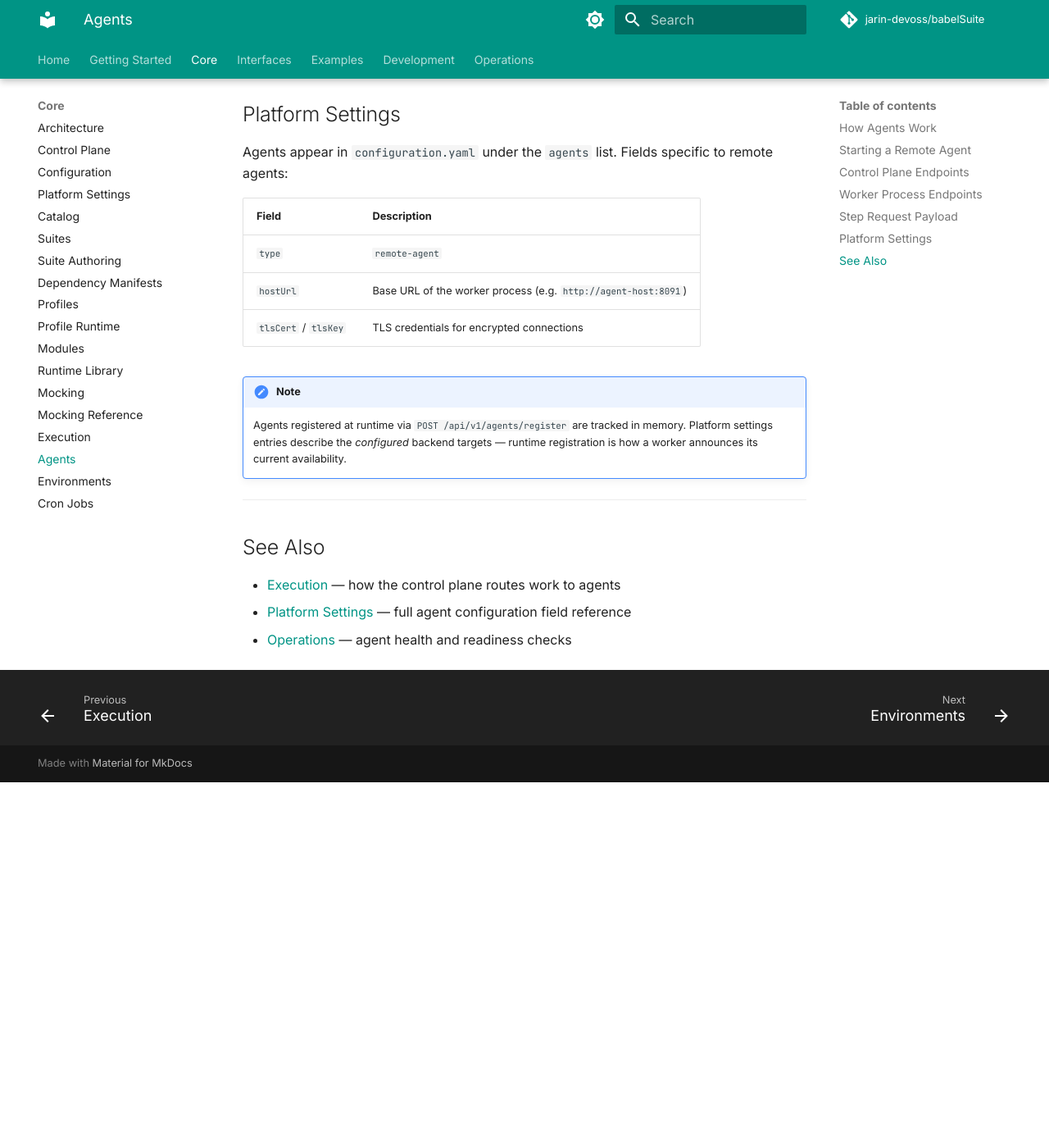
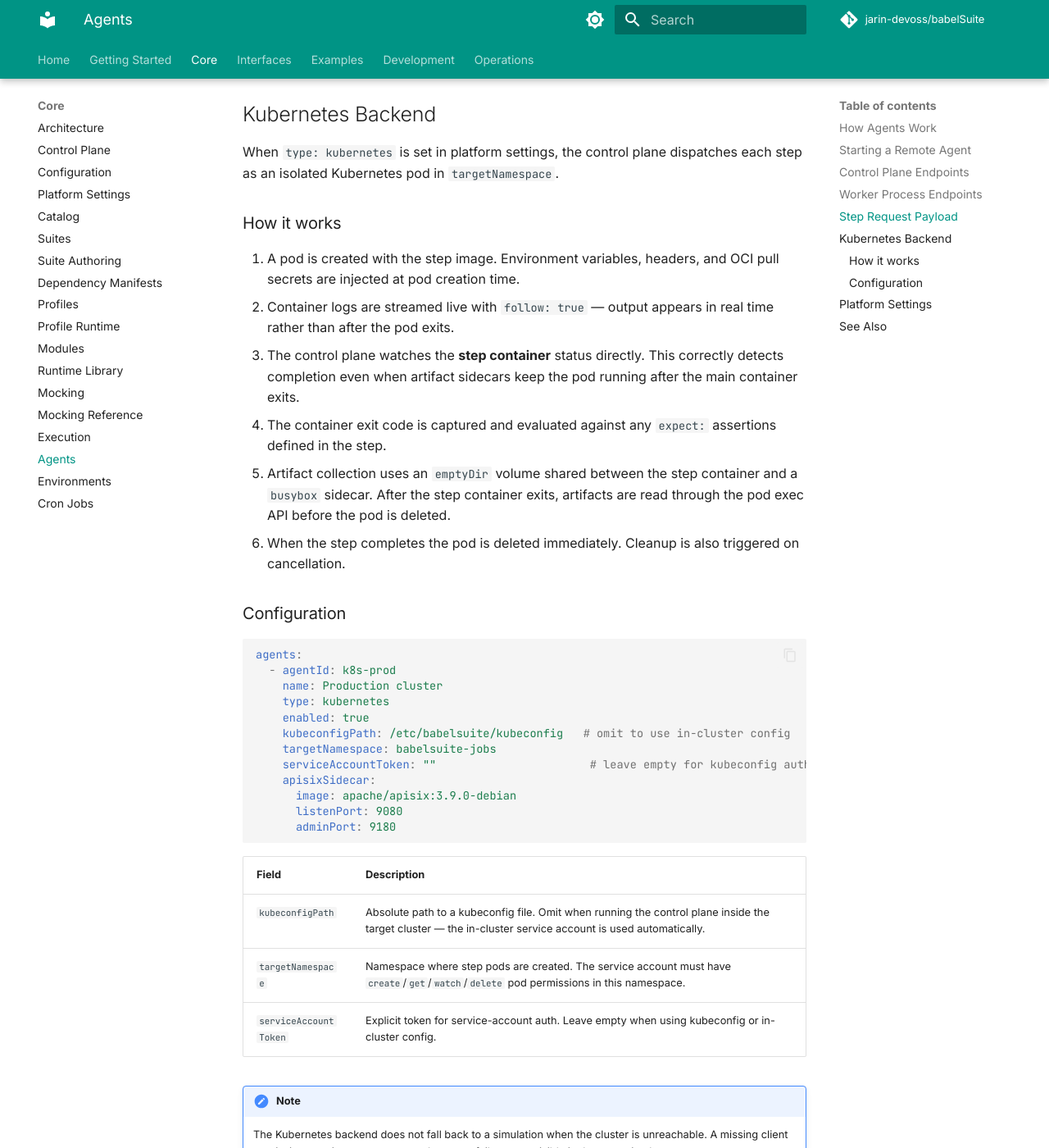
Before and after one commit to jarin-devoss/babelSuite, an MkDocs documentation site: the page built from docs/agents.md, in a window 1280 px wide and 1400 px high, scrolled down 2863 px. Shown: the whole window at 82% size. Built offline with MkDocs 1.6.1 and Material for MkDocs 9.7.7, drawn with Linux system fonts in a browser that asks for light colours; comment, search, counter and statistics services are not loaded; before the commit the page ends 3817 px from its top, so only the background shows below that; some of the changed text lies outside the part shown.

Commit message:
docs(agents): document Kubernetes backend pod dispatch, artifact collection, and log streaming

````diff
--- a/docs/agents.md
+++ b/docs/agents.md
@@ -89,6 +89,47 @@ When the control plane assigns a step, the `StepRequest` contains everything the
 
 ---
 
+## Kubernetes Backend
+
+When `type: kubernetes` is set in platform settings, the control plane dispatches each step as an isolated Kubernetes pod in `targetNamespace`.
+
+### How it works
+
+1. A pod is created with the step image. Environment variables, headers, and OCI pull secrets are injected at pod creation time.
+2. Container logs are streamed live with `follow: true` — output appears in real time rather than after the pod exits.
+3. The control plane watches the **step container** status directly. This correctly detects completion even when artifact sidecars keep the pod running after the main container exits.
+4. The container exit code is captured and evaluated against any `expect:` assertions defined in the step.
+5. Artifact collection uses an `emptyDir` volume shared between the step container and a `busybox` sidecar. After the step container exits, artifacts are read through the pod exec API before the pod is deleted.
+6. When the step completes the pod is deleted immediately. Cleanup is also triggered on cancellation.
+
+### Configuration
+
+```yaml
+agents:
+  - agentId: k8s-prod
+    name: Production cluster
+    type: kubernetes
+    enabled: true
+    kubeconfigPath: /etc/babelsuite/kubeconfig   # omit to use in-cluster config
+    targetNamespace: babelsuite-jobs
+    serviceAccountToken: ""                       # leave empty for kubeconfig auth
+    apisixSidecar:
+      image: apache/apisix:3.9.0-debian
+      listenPort: 9080
+      adminPort: 9180
+```
+
+| Field | Description |
+|-------|-------------|
+| `kubeconfigPath` | Absolute path to a kubeconfig file. Omit when running the control plane inside the target cluster — the in-cluster service account is used automatically. |
+| `targetNamespace` | Namespace where step pods are created. The service account must have `create`/`get`/`watch`/`delete` pod permissions in this namespace. |
+| `serviceAccountToken` | Explicit token for service-account auth. Leave empty when using kubeconfig or in-cluster config. |
+
+!!! note
+    The Kubernetes backend does not fall back to a simulation when the cluster is unreachable. A missing client or missing step image returns a real error so failures are visible in the execution log.
+
+---
+
 ## Platform Settings
 
 Agents appear in `configuration.yaml` under the `agents` list. Fields specific to remote agents:
````
